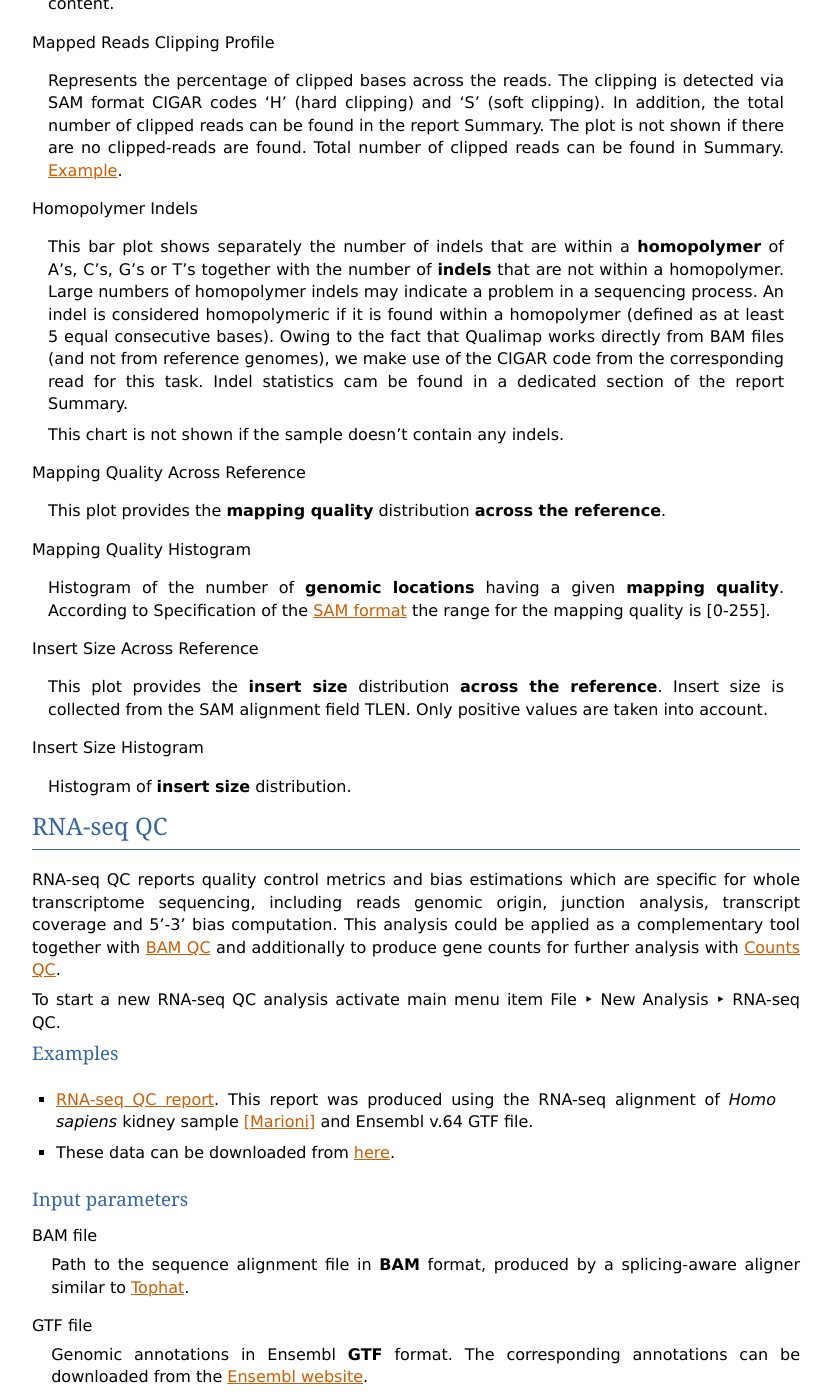
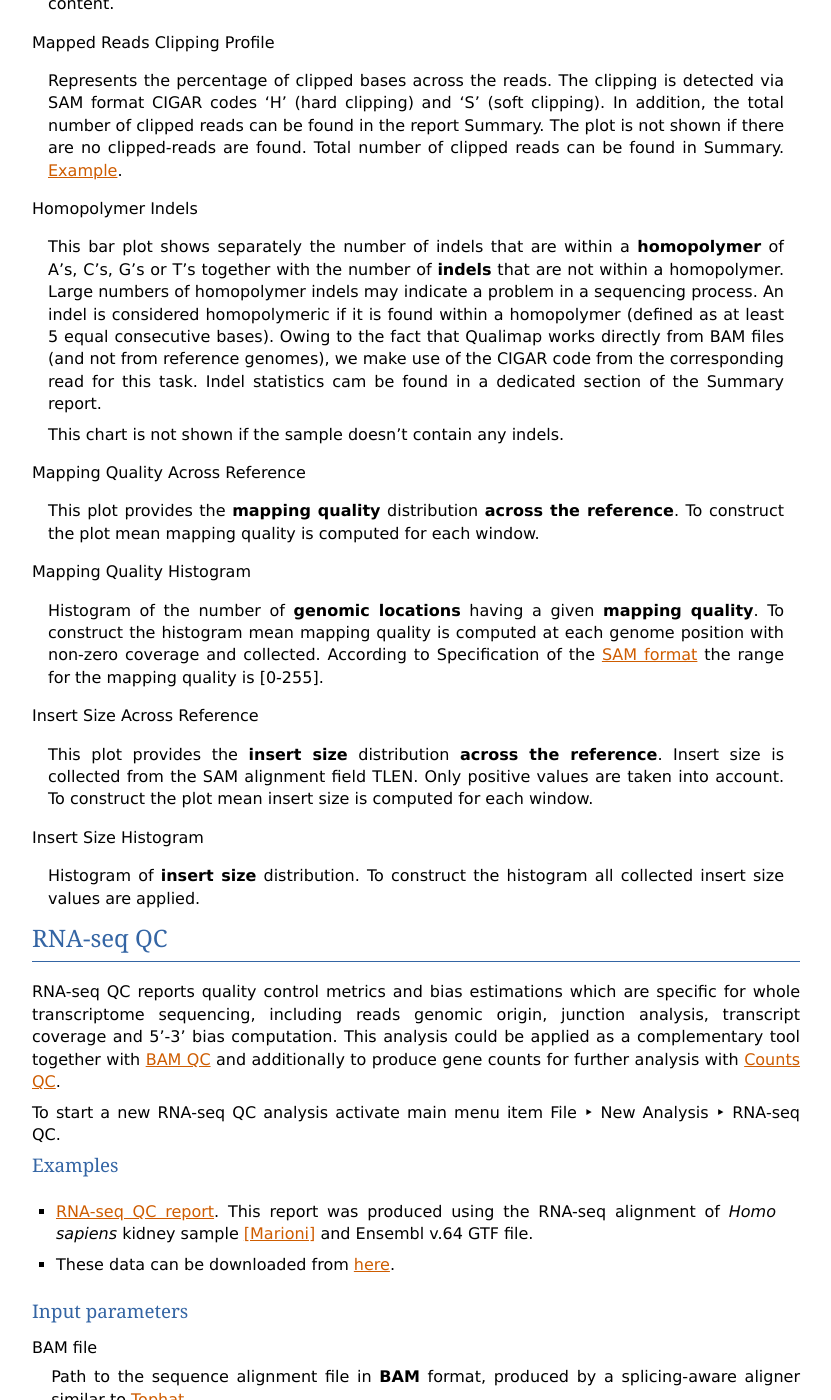
Before and after one commit to scchess/Qualimap, a Sphinx documentation site: the page built from doc/analysis.rst, in a window 1280 px wide and 1400 px high, scrolled down 4152 px. Shown: the whole window, without its empty margins (48-879 px from the left). Built offline with Sphinx 7.4.7, drawn with Linux system fonts in a browser that asks for light colours; some of the changed text lies outside the part shown.

Commit message:
Update BAM QC documentation

```diff
--- a/doc/analysis.rst
+++ b/doc/analysis.rst
@@ -158,27 +158,27 @@ Output
 :guilabel:`Homopolymer Indels`
 
   This bar plot shows separately the number of indels that are within a **homopolymer** of A's, C's, G's or T's together with the number of **indels** that are not within a homopolymer. Large numbers of homopolymer indels may indicate a problem in a sequencing process. An indel is considered homopolymeric if it is found within a homopolymer (defined as at least 5 equal consecutive bases). Owing to the fact that Qualimap works directly from BAM files (and not from reference genomes), we make use of the CIGAR code from the corresponding read for this task.
-  Indel statistics cam be found in a dedicated section of the report Summary.
+  Indel statistics cam be found in a dedicated section of the Summary report.
 
   This chart is not shown if the sample doesn't contain any indels.
 
 
 :guilabel:`Mapping Quality Across Reference`
 
-  This plot provides the **mapping quality** distribution **across the reference**.
+  This plot provides the **mapping quality** distribution **across the reference**. To construct the plot mean mapping quality is computed for each window.
 
 :guilabel:`Mapping Quality Histogram`
 
-  Histogram of the number of **genomic locations** having a given **mapping quality**. According to Specification of the `SAM format <http://samtools.sourceforge.net/SAM1.pdf>`_ the range for the mapping quality is [0-255].
+  Histogram of the number of **genomic locations** having a given **mapping quality**. To construct the histogram mean mapping quality is computed at each genome position with non-zero coverage and collected. According to Specification of the `SAM format <http://samtools.sourceforge.net/SAM1.pdf>`_ the range for the mapping quality is [0-255].
 
 
 :guilabel:`Insert Size Across Reference`
 
-  This plot provides the **insert size** distribution **across the reference**. Insert size is collected from the SAM alignment field TLEN. Only positive values are taken into account.
+  This plot provides the **insert size** distribution **across the reference**. Insert size is collected from the SAM alignment field TLEN. Only positive values are taken into account. To construct the plot mean insert size is computed for each window.
 
 :guilabel:`Insert Size Histogram`
 
-  Histogram of **insert size** distribution.
+  Histogram of **insert size** distribution. To construct the histogram all collected insert size values are applied.
 
 
 .. _rnaseqqc:
@@ -252,7 +252,9 @@ Output
 
     *Transcript coverage profile*
 
-    The ratios between mean coverage at the 5' region, 3' region and whole transcript.
+    The  profile provides ratios between mean coverage at the 5' region, the 3' region and the whole transcript. The 5' bias is the ratio between mean coverage at the 5' region and the whole transcript, while the 3' bias is the ratio between mean coverage at the 3' region and the whole transcript. 5'-3' bias is the ratio between both biases.
+
+    To compute these values for each transcript mean coverage along with mean coverage in first 100 bp (5' region) and last 100 bp (3'region) are calculated and collected. Afterwards, the collected values are sorted and median is selected from each array to compute the ratios.
 
     *Reads genomic origin*
 
@@ -429,7 +431,7 @@ When a **Info File** is provided by the user or annotations are chosen from thos
 
 :guilabel:`Bio Detection`
 
-  This barplot allows the user to know which kind of features are being detected his sample(s). The *x*-axis shows all the groups included in the annotations file. The grey bars are the percentage of features of each group within the reference genome (or transcriptome, etc.). The striped color bars are the percentages of features of each group detected in the sample with regard to the genome. The solid color bars are the percentages that each group represents in the total detected features in the sample.
+  This barplot allows the user to know which kind of features are being detected his sample(s). The *x*-axis shows all the groups included in the annotations file. The gray bars are the percentage of features of each group within the reference genome (or transcriptome, etc.). The striped color bars are the percentages of features of each group detected in the sample with regard to the genome. The solid color bars are the percentages that each group represents in the total detected features in the sample.
 
 :guilabel:`Counts Per Biotype`
 
@@ -538,12 +540,12 @@ Output
 
 :guilabel:`Coverage Across Reference`, :guilabel:`Coverage Histogram (0-50X)` , :guilabel:`Genome Fraction Coverage`, :guilabel:`Duplication Rate Histogram`, :guilabel:`Mapped Reads GC Content`, :guilabel:`Mapped Reads GC Content Distribution`, :guilabel:`Mapped Reads Clipping Profile`, :guilabel:`Mapping Quality Across Reference`, :guilabel:`Mapping Quality Histogram`, :guilabel:`Insert Size Across Reference`, :guilabel:`Insert Size Histogram`
 
-The following plots demonstrate the comparison of samples using data from corresponding plots computed during BAM QC analysis. Each curve on a plot represents a single sample.
+  The following plots demonstrate the comparison of samples using data from corresponding plots computed during BAM QC analysis. Each curve on a plot represents a single sample.
 
-Please refer to documentation of :ref:`BAM QC<bamqc>` for detailed information about the plots.
+  Please refer to documentation of :ref:`BAM QC<bamqc>` for detailed information about the plots.
 
 
-  \*\*\*
+\*\*\*
 
 
 .. [#X] Example for the meaning of *X*: If one genomic region has a coverage of 10X, it means that, on average, 10 different reads are mapped to each nucleotide of the region.
```
Also changed, not shown: other parts of doc/analysis.rst (+1 -1 lines).
